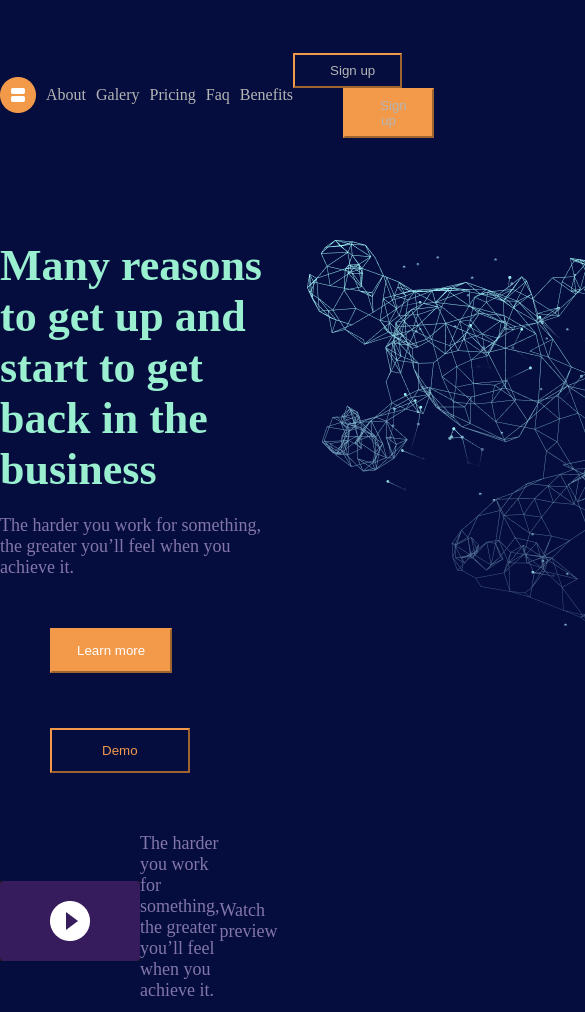
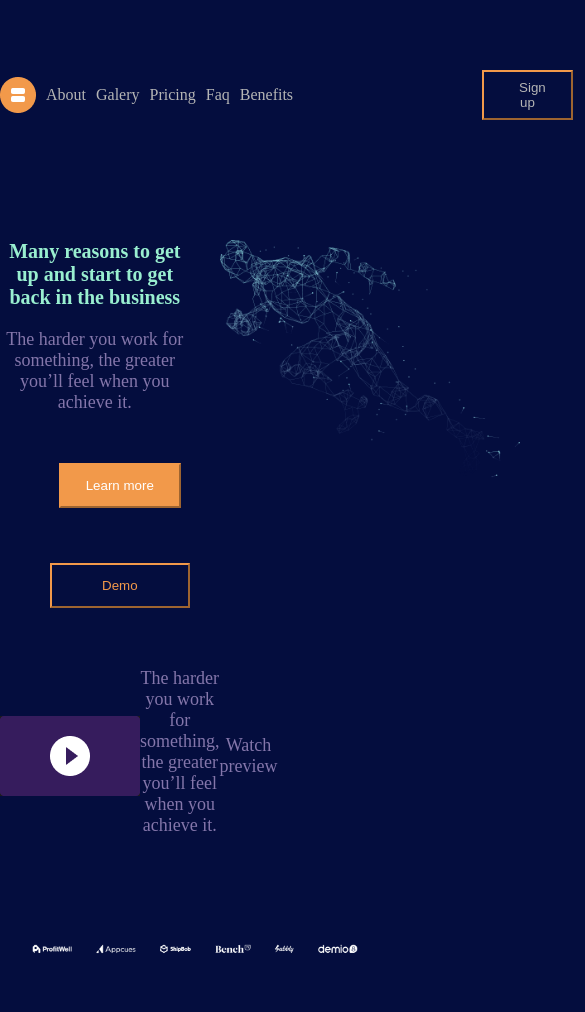
Before and after one commit to Abdulaziz-khabib/Abdulaziz-khabib.github.io, a plain HTML site: page index.html in a window 390 px wide. Shown: the top 1012 px of the page, 585 px wide, since content can reach past the window. Drawn offline with Linux system fonts and the light colour scheme.

Commit message:
Update havas.css

```diff
--- a/havas.css
+++ b/havas.css
@@ -251,5 +251,45 @@
     justify-content: space-between;
 }
 @media (max-width:768px){
-
+    img{
+        width: 100%;
+    }
+    .many{
+    flex-direction: column;
+    }
+    .right_many{
+        width: 500px;
+    }
+    .folly{
+       width:150px;
+    }
+    .lgbt{
+        width: 50px;
+    }
+    .left_many{
+      text-align: center;
+    }
+    .tepa{
+        text-align: center;
+    }
 }
+@media (max-width:425px){
+    .ong_nav{
+        display: flex;
+        margin-left: 225px;
+    }
+    .right_many{
+        width: 300px;
+    }
+    .man{
+        font-size: 20px;
+    }
+    .folly{
+        width:100px;
+        text-align: center;
+        font-size: 20px;
+     }
+     .loa{
+         font-size: 20px;
+     }
+}
```
